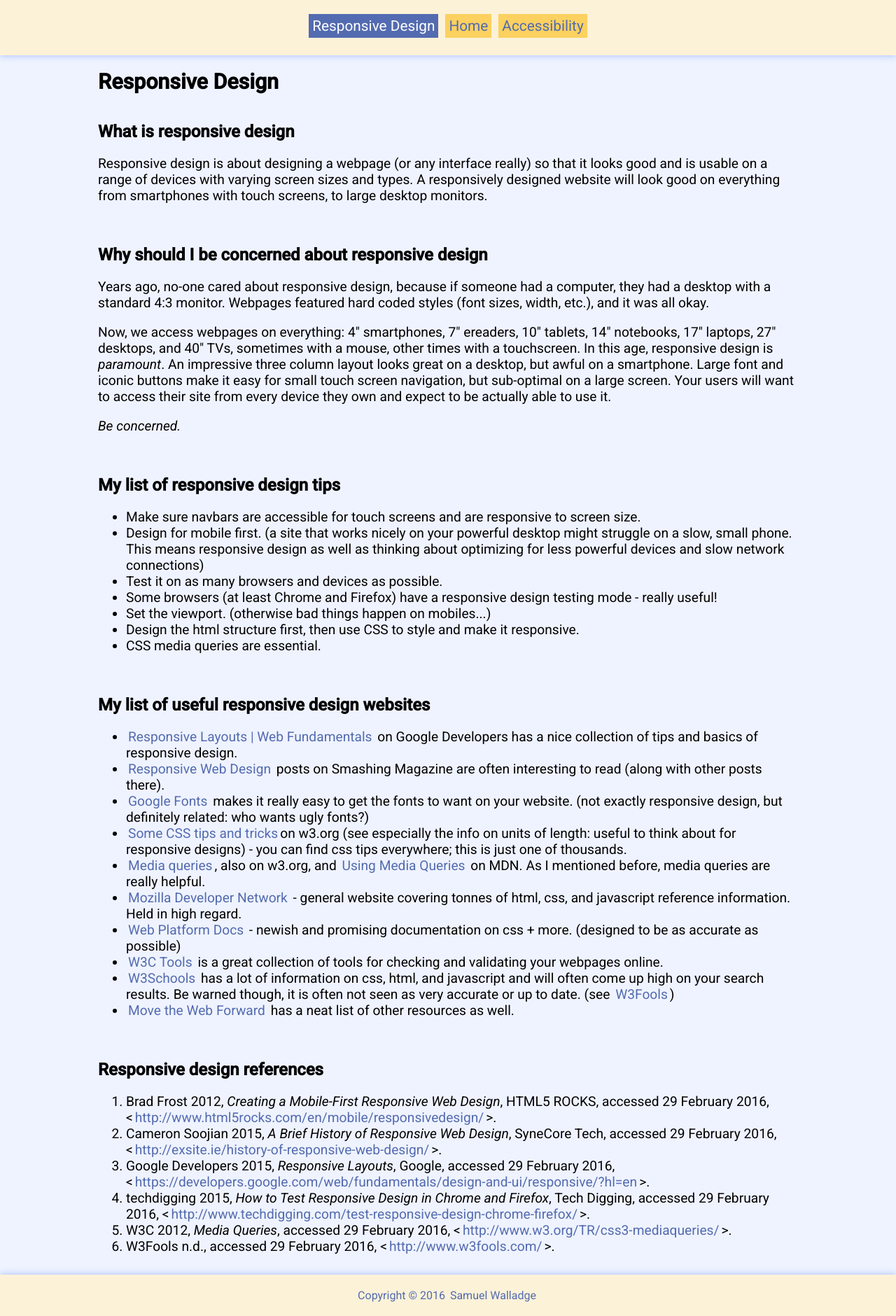
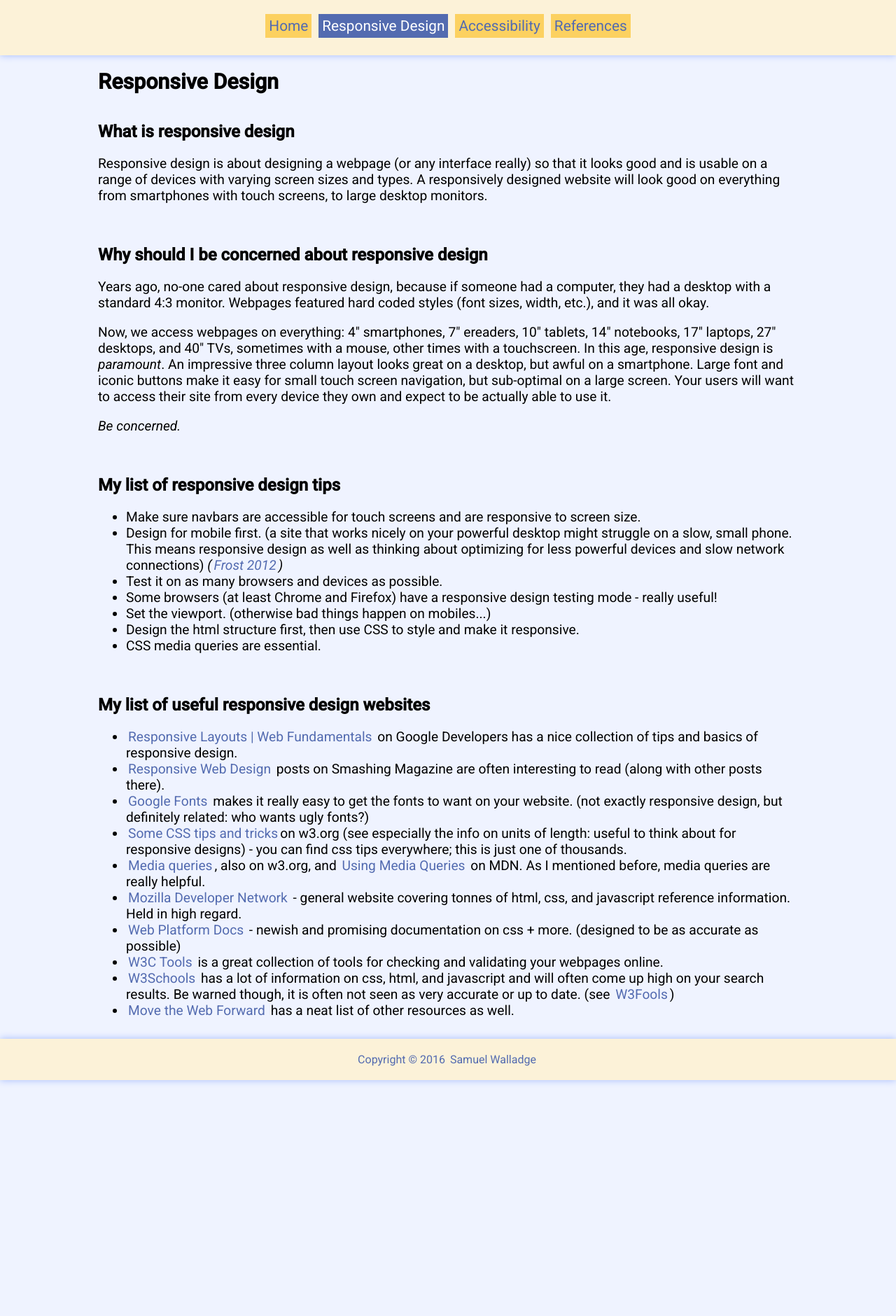
Before and after one commit to swalladge/hit226-a1, a Jekyll site: the page built from responsive.html, in a window 1280 px wide. Shown: the whole page at 70% size. Built offline with Jekyll 4.4.1, drawn with Linux system fonts in a browser that asks for light colours.

Commit message:
split out references page, sorted navbar

```diff
--- a/_includes/header.html
+++ b/_includes/header.html
@@ -1,7 +1,7 @@
 <header class="site-header">
 
-  <nav class="site-nav">
-      {% for p in site.pages reversed %}{% if p.title %}<a class="nav-item {% if p.url == page.url %}highlight{% endif %}" href="{{ p.url | prepend: site.baseurl }}">{{ p.title }}</a>{% endif %}{% endfor %}
+  <nav class="site-nav"> {% assign pages = site.pages | sort:"z"  %}
+      {% for p in pages %}{% if p.title %}<a class="nav-item {% if p.url == page.url %}highlight{% endif %}" href="{{ p.url | prepend: site.baseurl }}">{{ p.title }}</a>{% endif %}{% endfor %}
   </nav>
   <!-- TODO: nav bar and title -->
 
--- a/_sass/_elements.scss
+++ b/_sass/_elements.scss
@@ -16,6 +16,14 @@
   .top-link {
     display: block;
   }
+}
+
+.references {
+  list-style: none;
+}
+
+.references > li:target {
+  @extend .highlight;
 }
 
 .dyslexic {
--- a/accessible.html
+++ b/accessible.html
@@ -2,6 +2,7 @@
 layout: main
 title: Accessibility
 permalink: /accessibility/
+z: 3
 ---
     <h1 class="page-title"> Accessibility </h1>
     <section>
--- a/index.html
+++ b/index.html
@@ -1,6 +1,7 @@
 ---
 layout: main
 title: Home
+z: 1
 ---
 
     <h1 class="page-title"> Responsive Design and Web Accessibility </h1>
--- a/responsive.html
+++ b/responsive.html
@@ -65,16 +66,3 @@ permalink: /responsive/
           <li><a href="http://movethewebforward.org/">Move the Web Forward</a> has a neat list of other resources as well.</li>
         </ul>
       </section>
-
-      <section>
-        <h2>Responsive design references</h2>
-
-        <ol class="references">
-          <li>Brad Frost 2012, <i>Creating a Mobile-First Responsive Web Design</i>, HTML5 ROCKS, accessed 29 February 2016, &lt;<a href="http://www.html5rocks.com/en/mobile/responsivedesign/">http://www.html5rocks.com/en/mobile/responsivedesign/</a>&gt;.</li>
-          <li>Cameron Soojian 2015, <i>A Brief History of Responsive Web Design</i>, SyneCore Tech, accessed 29 February 2016, &lt;<a href="http://exsite.ie/history-of-responsive-web-design/">http://exsite.ie/history-of-responsive-web-design/</a>&gt;.</li>
-          <li>Google Developers 2015, <i>Responsive Layouts</i>, Google, accessed 29 February 2016, &lt;<a href="https://developers.google.com/web/fundamentals/design-and-ui/responsive/?hl=en">https://developers.google.com/web/fundamentals/design-and-ui/responsive/?hl=en</a>&gt;.</li>
-          <li>techdigging 2015, <i>How to Test Responsive Design in Chrome and Firefox</i>, Tech Digging, accessed 29 February 2016, &lt;<a href="http://www.techdigging.com/test-responsive-design-chrome-firefox/">http://www.techdigging.com/test-responsive-design-chrome-firefox/</a>&gt;.</li>
-          <li>W3C 2012, <i>Media Queries</i>, accessed 29 February 2016, &lt;<a href="http://www.w3.org/TR/css3-mediaqueries/">http://www.w3.org/TR/css3-mediaqueries/</a>&gt;.</li>
-          <li>W3Fools n.d., accessed 29 February 2016, &lt;<a href="http://www.w3fools.com/">http://www.w3fools.com/</a>&gt;.</li>
-        </ol>
-      </section>
```
Also changed, not shown: other parts of responsive.html (+2 -1 lines), references.html (added, +16 -0 lines).
